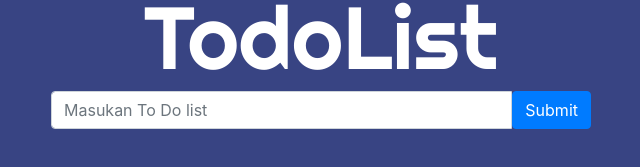
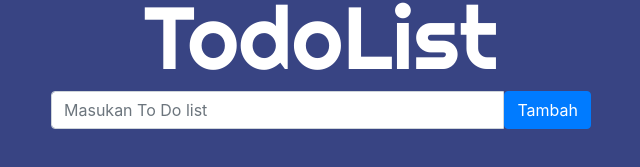
Before and after one commit to dannasetia11/project-todo, a plain HTML site: page index.html in a window 1280 px wide. Shown: the part 207-374 px from the top of the page, 319-959 px from the left. Drawn offline with nearby package versions, Linux system fonts and the light colour scheme.

Commit message:
three commit

```diff
--- a/index.html
+++ b/index.html
@@ -33,7 +33,7 @@
               />
               <span>
                 <button id="btn" type="button" class="btn btn-primary">
-                  Submit
+                  Tambah
                 </button>
               </span>
             </div>
```
